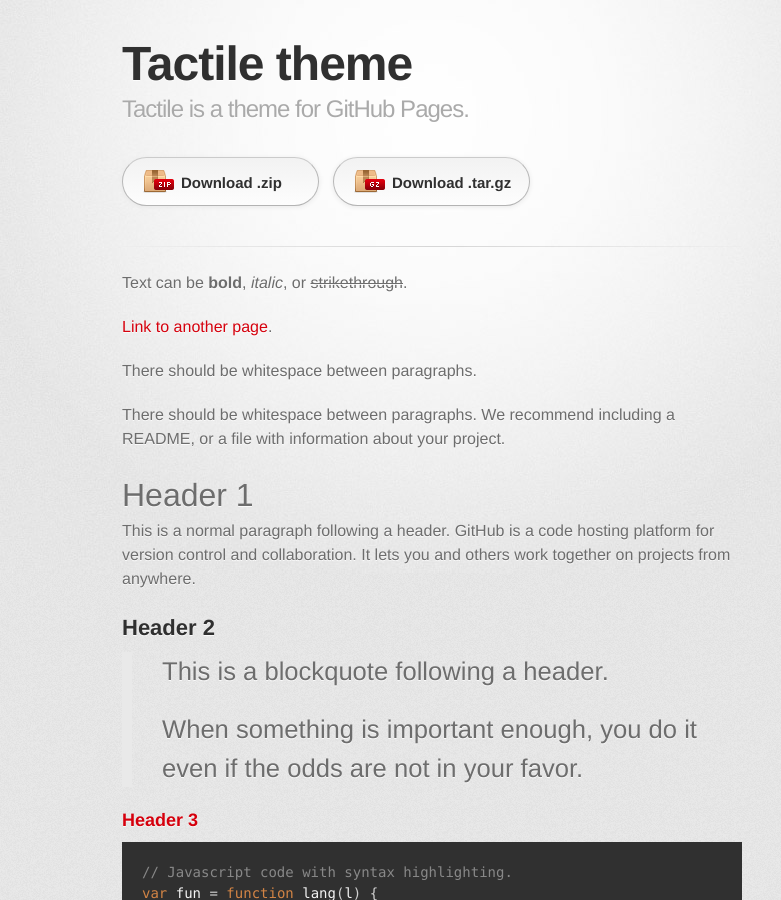
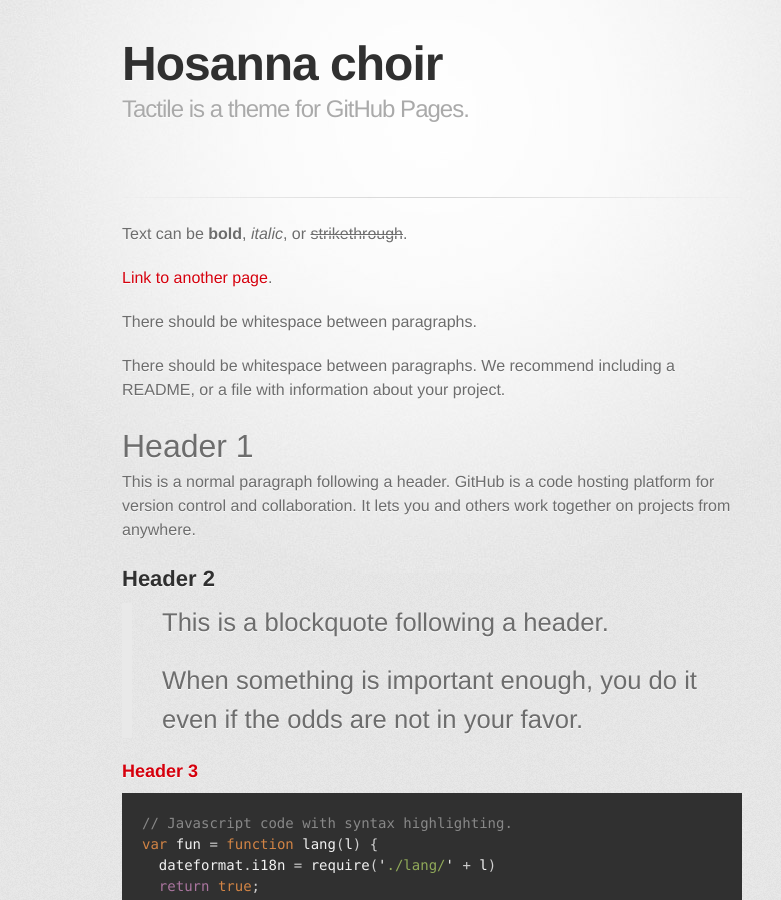
Before and after one commit to hyeongjunkim/web_hosanaachoir, a Jekyll site: the page built from index.md, in a window 1280 px wide and 900 px high. Shown: the whole window, without its empty margins (208-989 px from the left). Built offline with Jekyll 4.4.1, drawn with Linux system fonts in a browser that asks for light colours; some web fonts are replaced; some of the changed text lies outside the part shown.

Commit message:
title change test

```diff
--- a/_config.yml
+++ b/_config.yml
@@ -1,5 +1,5 @@
-title: Tactile theme
+title: Hosanna choir
 description: Tactile is a theme for GitHub Pages.
-show_downloads: true
+show_downloads: false
 google_analytics:
 theme: jekyll-theme-tactile
```
